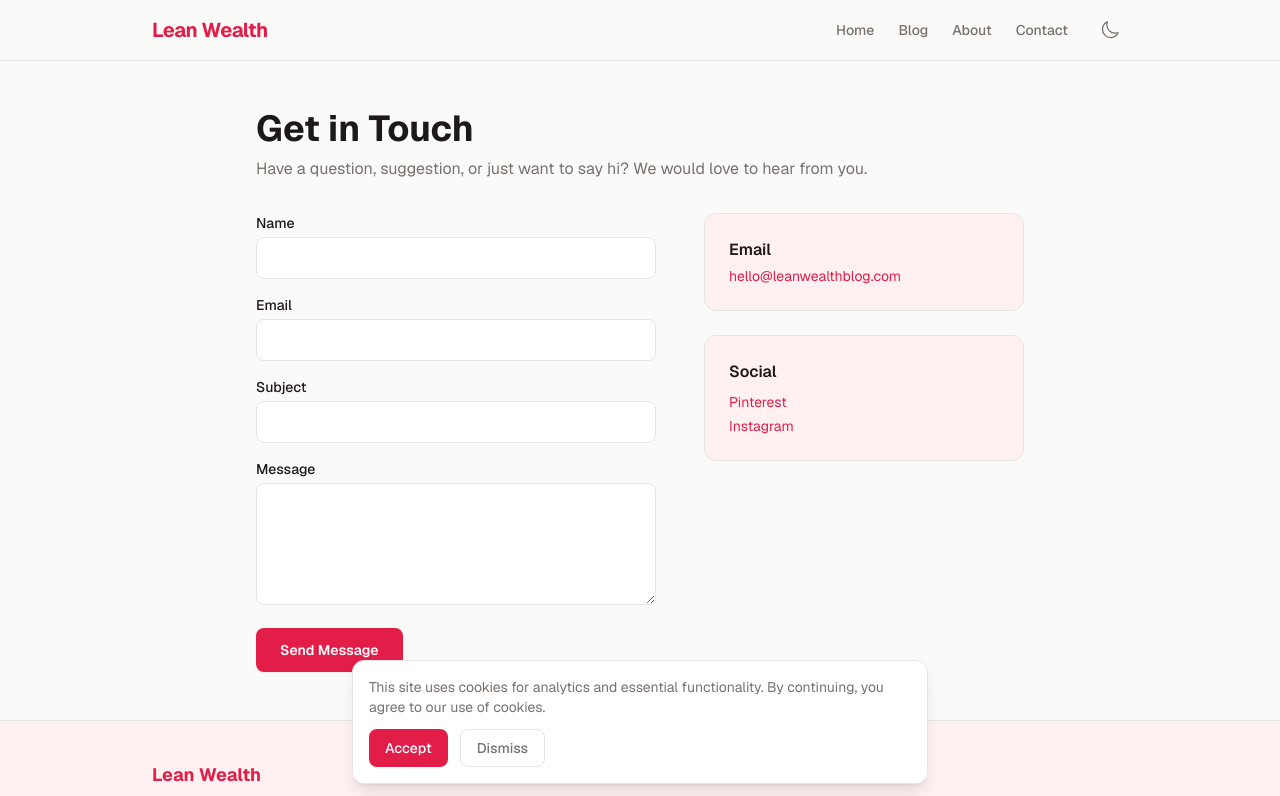
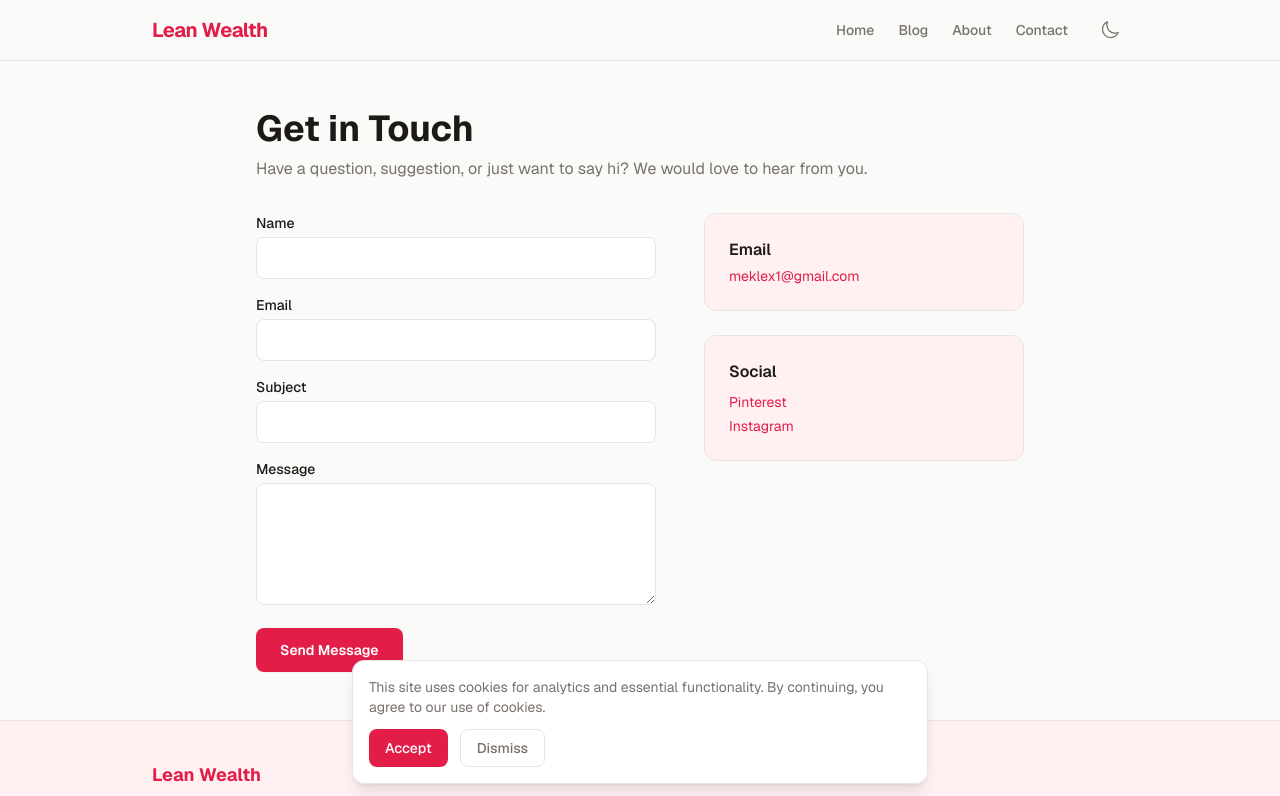
Before and after one commit to Alexmachine1/lean-wealth-blog, a Next.js app: page /contact in a window 1280 px wide. Shown: the top 796 px of the page. Built offline with nearby package versions, Linux system fonts and the light colour scheme.

Commit message:
wire up Formspree and ConvertKit env vars

```diff
--- a/src/components/home/NewsletterSignup.tsx
+++ b/src/components/home/NewsletterSignup.tsx
@@ -11,7 +11,7 @@ export default function NewsletterSignup() {
         </p>
         <form
           className="mt-6 flex flex-col gap-3 sm:flex-row"
-          action="https://app.convertkit.com/forms/your-form-id/subscribe"
+          action={`https://app.convertkit.com/forms/${process.env.NEXT_PUBLIC_CONVERTKIT_FORM_ID}/subscribe`}
           method="POST"
           target="_blank"
         >
--- a/src/components/ui/ContactForm.tsx
+++ b/src/components/ui/ContactForm.tsx
@@ -14,7 +14,7 @@ export default function ContactForm() {
     const data = new FormData(form);
 
     try {
-      const res = await fetch("https://formspree.io/f/YOUR_FORM_ID", {
+      const res = await fetch(`https://formspree.io/f/${process.env.NEXT_PUBLIC_FORMSPREE_ID}`, {
         method: "POST",
         body: data,
         headers: { Accept: "application/json" },
--- a/src/lib/constants.ts
+++ b/src/lib/constants.ts
@@ -3,8 +3,8 @@ export const SITE = {
   tagline: "Build wealth without wasting. Smart money moves for women who want more.",
   description: "A personal finance blog for women ready to take control of their money. Practical budgeting tips, frugal living strategies, debt payoff plans, and side hustle ideas.",
   url: "https://leanwealthblog.com",
-  author: "Lean Wealth Team",
-  email: "hello@leanwealthblog.com",
+  author: "Ada",
+  email: "meklex1@gmail.com",
   since: 2026,
   locale: "en-US",
   ogImage: "/images/og-default.jpg",
```
